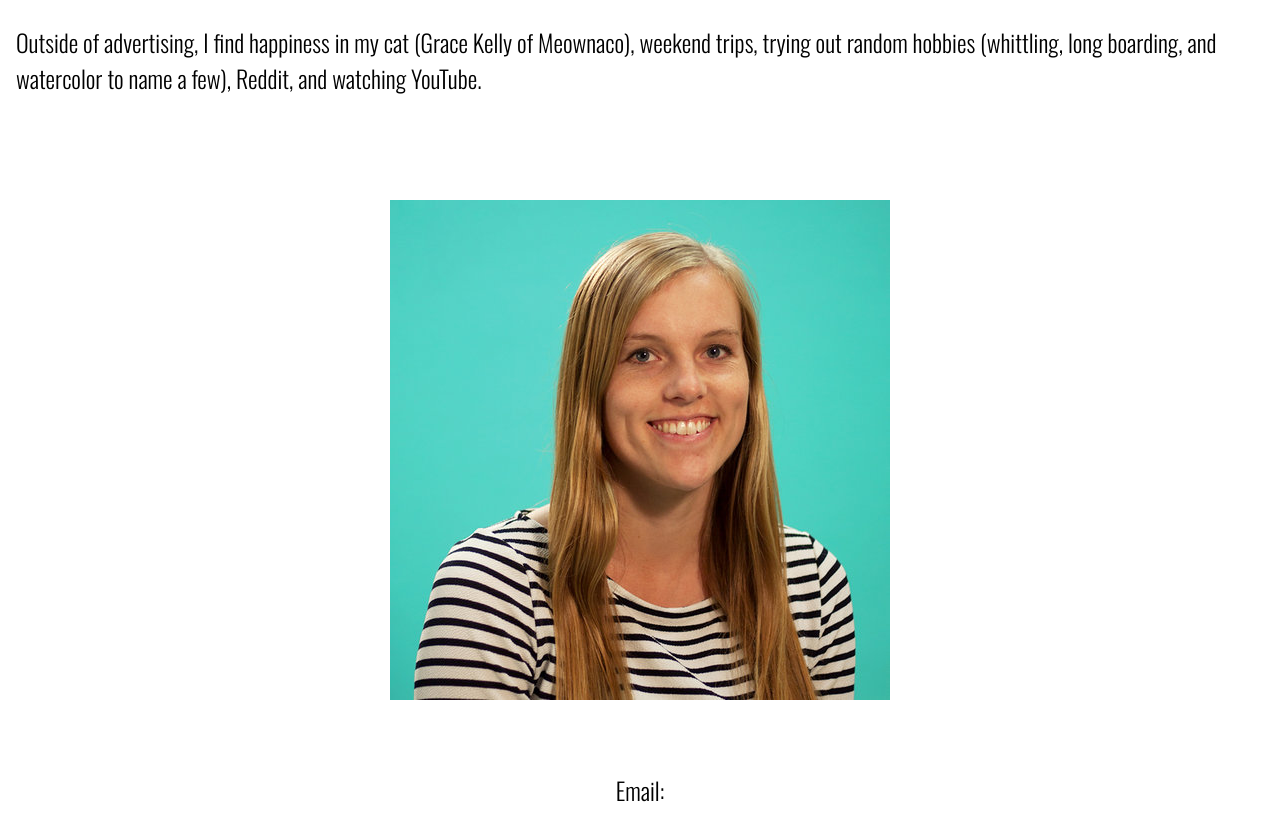
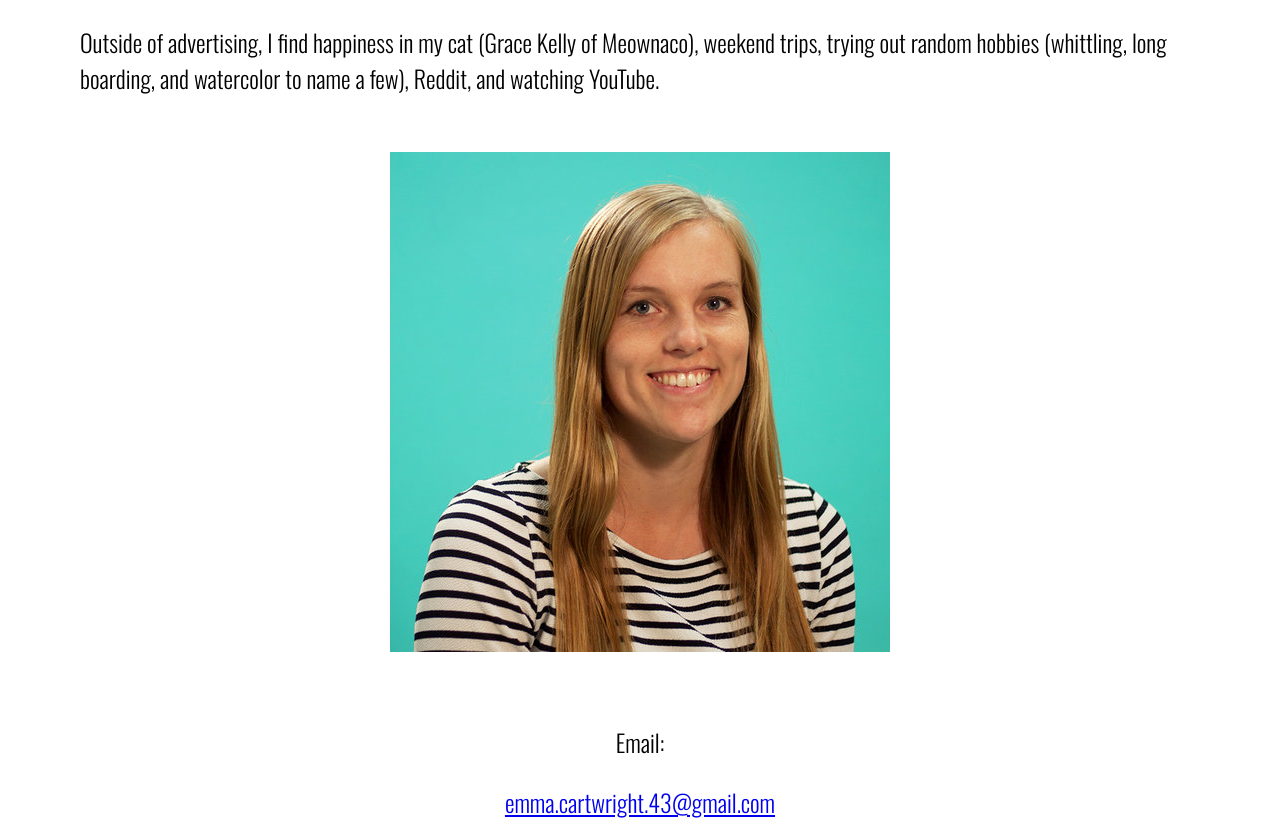
Before and after one commit to niralpokal/ecartwright, an Angular app: page / in a window 1280 px wide. Shown: the part 3860-4680 px from the top of the page. Built offline with nearby package versions, Linux system fonts and the light colour scheme; a web font is replaced by a local one.

Commit message:
Updated about me component styles to include breakpoints.

```diff
--- a/src/app/components/home/home-about-me.component.scss
+++ b/src/app/components/home/home-about-me.component.scss
@@ -31,7 +31,7 @@
 .flex-container-col {
     display: flex;
     flex-flow: column;
-    padding: 0 1rem 0 1rem;
+    padding: 0 4rem 0 4rem;
     margin: 0 0 1rem 0;
     flex:1;
     justify-content: center;
@@ -39,9 +39,32 @@
 }
 
 $break-large: 1320px;
+$break-medium: 900px;
+$break-small: 600px;
+$break-xsmall: 400px;
 
 .flex-container-row {
     @media screen and (max-width:$break-large) {
         flex-flow: column;
     }
 }
+.flex-container-col {
+    @media (min-width: $break-medium) and (max-width: $break-large) {
+        padding: 0 5rem 0 5rem;
+    }
+    @media (min-width: $break-large) {
+        padding: 0 3rem 0 3rem;
+    }
+    @media (min-width: $break-xsmall) and (max-width: $break-small) {
+        padding: 0 1.5rem 0 1.5rem;
+    }
+    @media screen and (max-width: $break-small){
+        padding: 0 1rem 0 1rem;
+    }
+}
+.candid {
+    padding: 0 0 0 0;
+    @media screen and (max-width: $break-small){
+        padding: 0 1rem 0 1rem;
+    }
+ }
--- a/src/app/components/home/home-about-me.component.ts
+++ b/src/app/components/home/home-about-me.component.ts
@@ -13,7 +13,7 @@
         <div class="flex-container-col">
             <p style="white-space:pre-line;">
                 {{intro}}
-            <p>
+            </p>
         </div>
         <div class="flex-container-col candid">
             <div class="flex-item">
```
